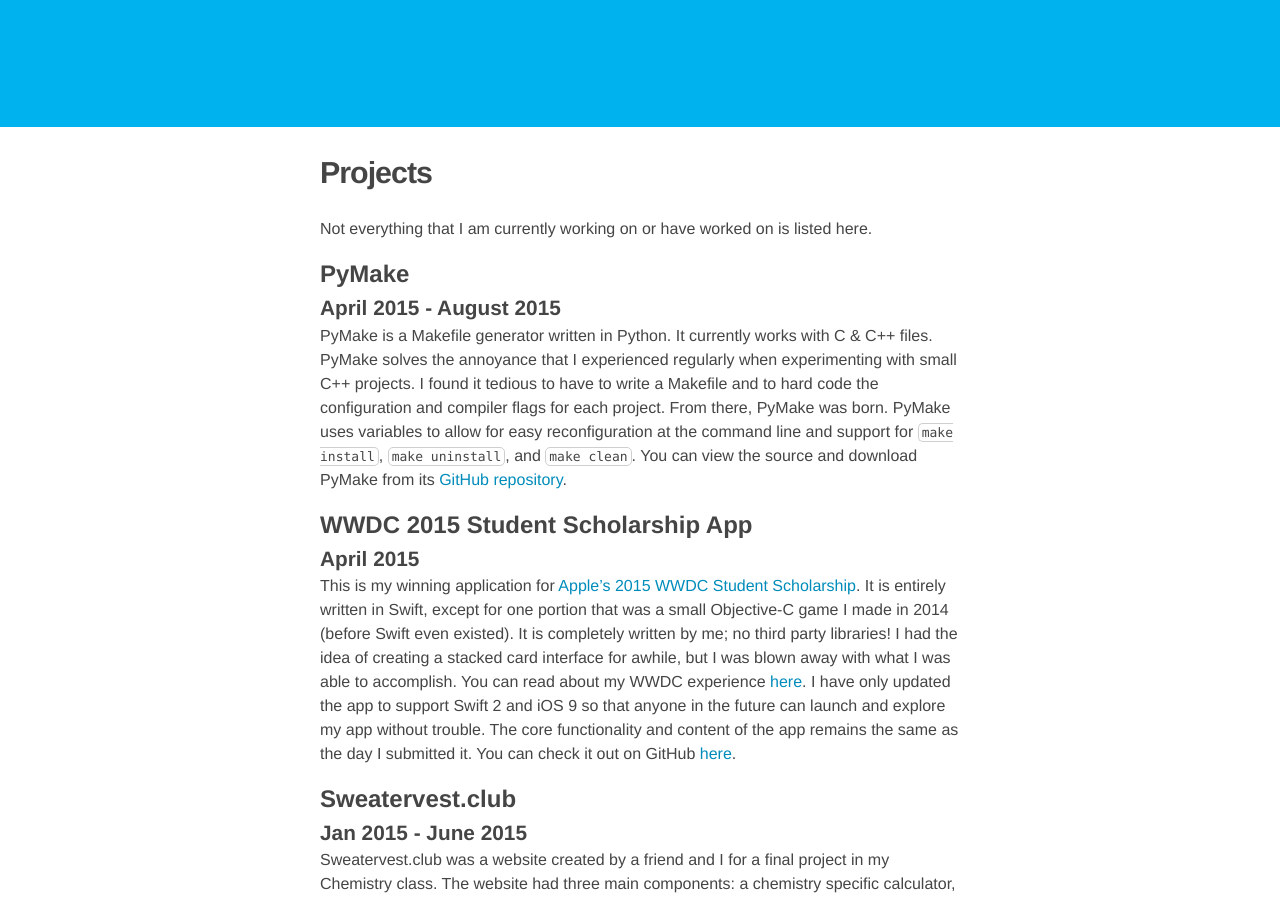
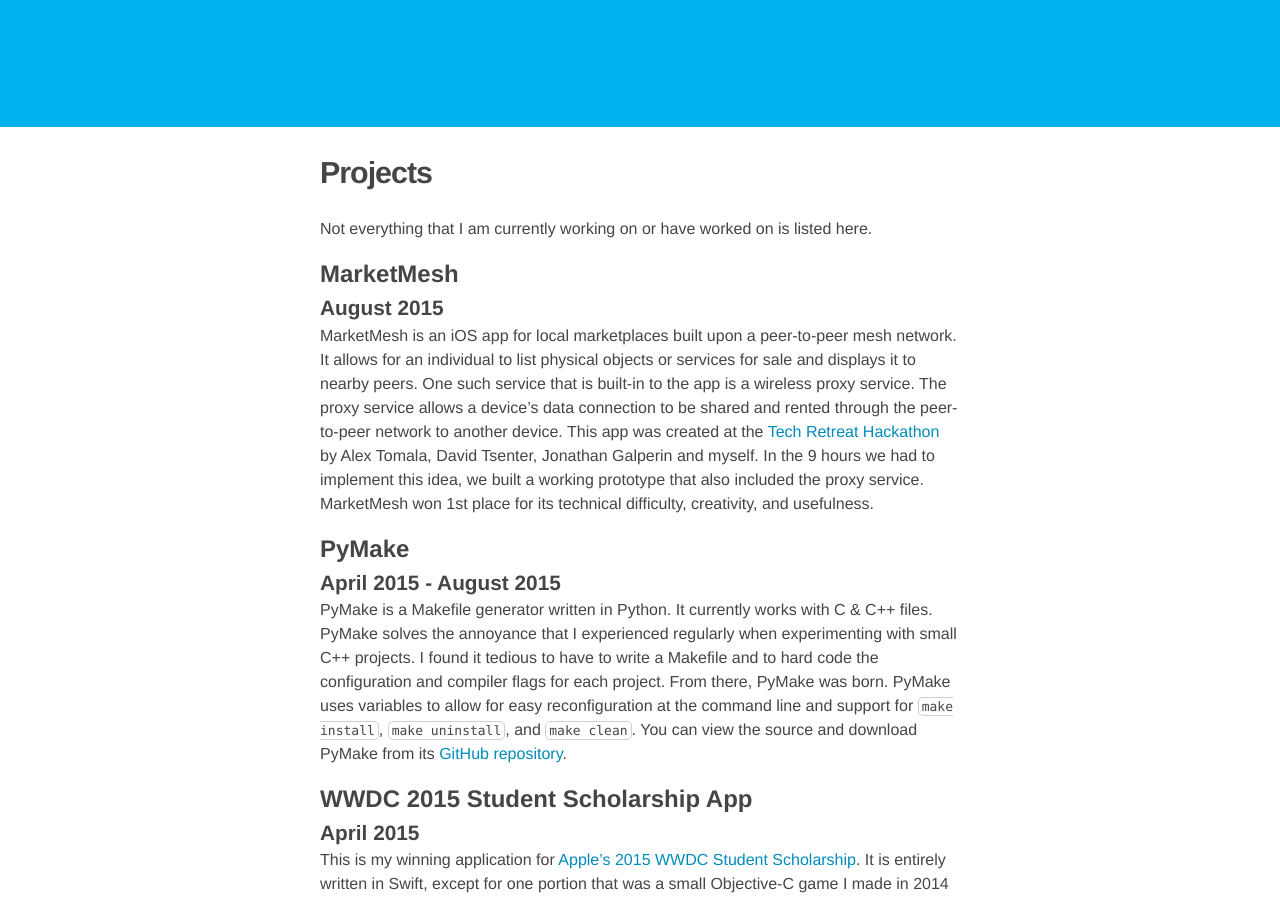
Before and after one commit to Melinysh/melinysh.github.io, a Jekyll site: the page built from projects.md, in a window 1280 px wide and 900 px high, scrolled down 323 px. Built offline with Jekyll 4.4.1, drawn with Linux system fonts in a browser that asks for light colours; nearby versions of some CDN libraries; Markdown is read by kramdown in place of the engine named in the settings.

Commit message:
Added MarketMesh project

```diff
--- a/projects.md
+++ b/projects.md
@@ -4,6 +4,10 @@
 permalink: /projects/
 ---
 Not everything that I am currently working on or have worked on is listed here.
+
+## MarketMesh
+### August 2015
+MarketMesh is an iOS app for local marketplaces built upon a peer-to-peer mesh network. It allows for an individual to list physical objects or services for sale and displays it to nearby peers. One such service that is built-in to the app is a wireless proxy service. The proxy service allows a device's data connection to be shared and rented through the peer-to-peer network to another device. This app was created at the [Tech Retreat Hackathon](http://techretreat.ca) by Alex Tomala, David Tsenter, Jonathan Galperin and myself. In the 9 hours we had to implement this idea, we built a working prototype that also included the proxy service. MarketMesh won 1st place for its technical difficulty, creativity, and usefulness.
 
 ## PyMake
 ### April 2015 - August 2015
```
